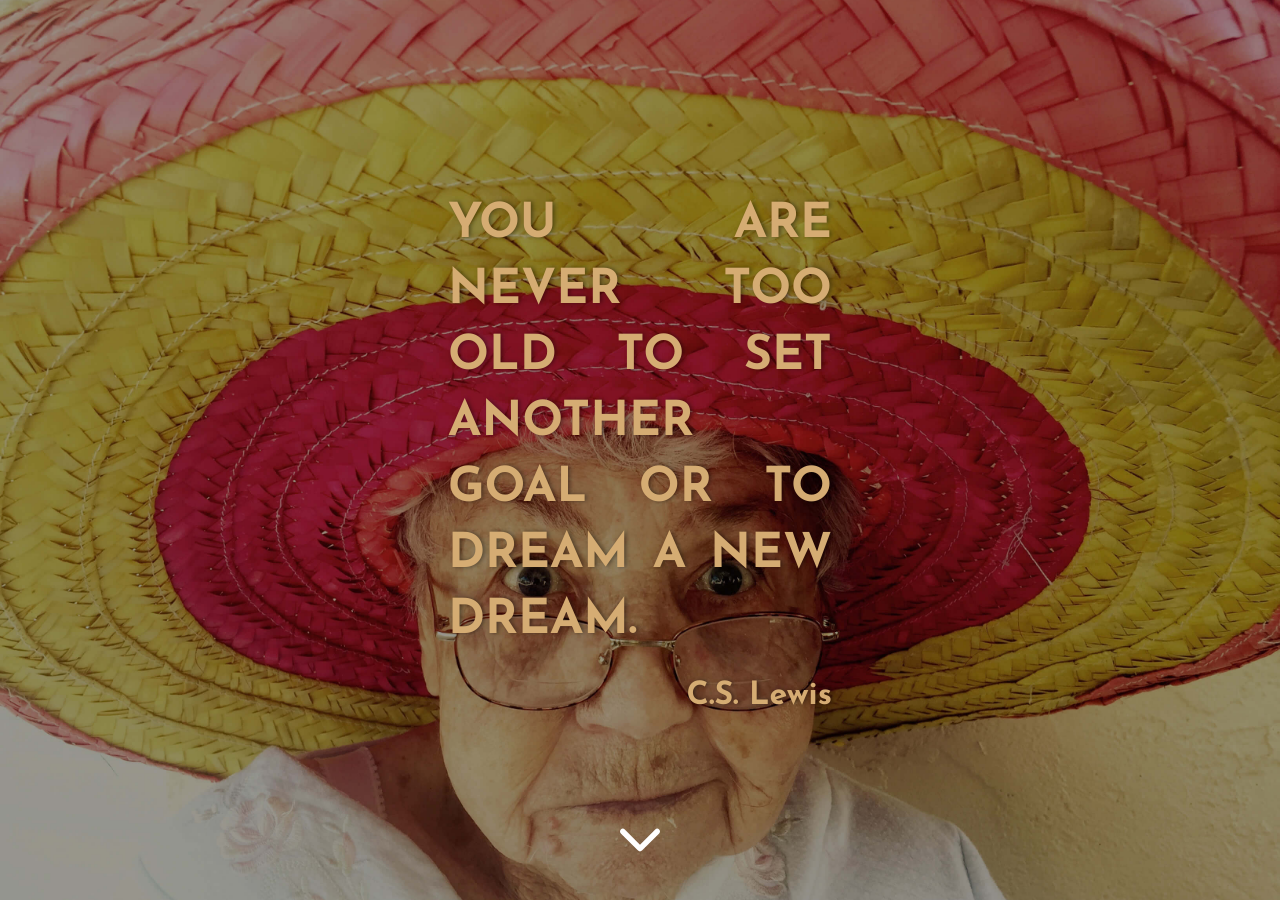
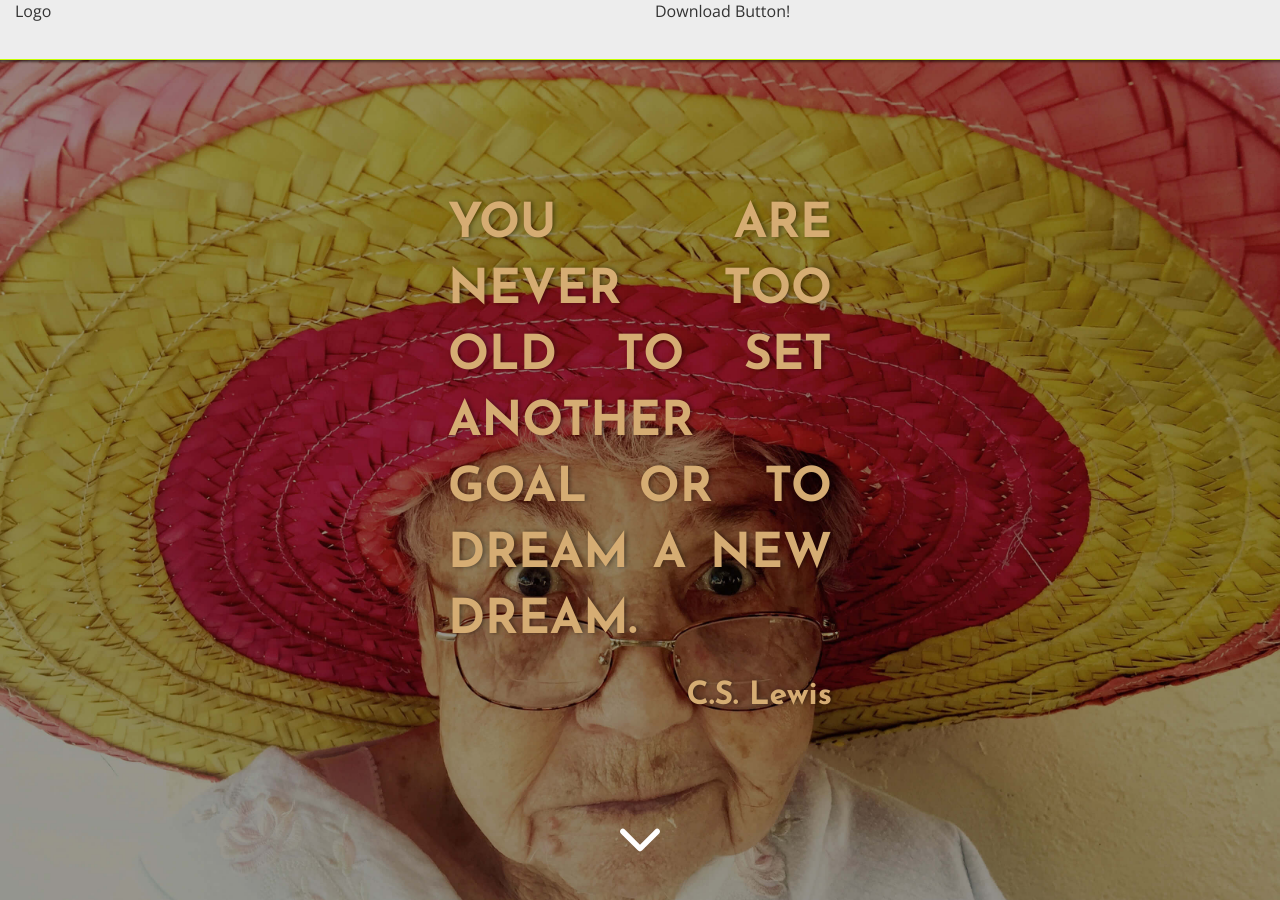
Before and after one commit to stanidesis/quotograph, a Jekyll site: the page built from index.html, in a window 1280 px wide. Built offline with Jekyll 4.4.1, drawn with Linux system fonts in a browser that asks for light colours.

Commit message:
Beginnings of a Header

```diff
--- a/_includes/header.html
+++ b/_includes/header.html
@@ -1,2 +1,8 @@
 <div class="header affix">
+  <div class="container-fluid">
+    <div class="row">
+      <div class="col-xs-6">Logo</div>
+      <div class="col-xs-6">Download Button!</div>
+    </div>
+  </div>
 </div>
--- a/_includes/index_js.html
+++ b/_includes/index_js.html
@@ -2,6 +2,7 @@
   function setupFullpage() {
     $('#fullpage').fullpage({
       controlArrows: false,
+      fixedElements: ".header",
       afterRender: function() {
         $('#fullpage').fadeTo(1000, 1.0);
       }
--- /dev/null
+++ b/_sass/components/_header.scss
@@ -0,0 +1,10 @@
+.header {
+  @include m-boxShadow(0, 0, .2rem, .2rem, rgba(black, .5));
+  position: fixed;
+  top: 0;
+  left: 0;
+  right: 0;
+  height: 6rem;
+  background-color: $color-background;
+  border-bottom: .1rem solid $color-accent;
+}
--- a/_sass/utilities/_mixins.scss
+++ b/_sass/utilities/_mixins.scss
@@ -77,3 +77,15 @@
 @mixin m-textShadow($x: 2px, $y: 0px, $blur: 4px, $color: rgba(0,0,0,.4)) {
     text-shadow: $x $y $blur $color;
 }
+// Box Shadow
+@mixin m-boxShadow($top, $left, $blur, $size, $color, $inset: false) {
+  @if $inset {
+    -webkit-box-shadow:inset $top $left $blur $size $color;
+    -moz-box-shadow:inset $top $left $blur $size $color;
+    box-shadow:inset $top $left $blur $size $color;
+  } @else {
+    -webkit-box-shadow: $top $left $blur $size $color;
+    -moz-box-shadow: $top $left $blur $size $color;
+    box-shadow: $top $left $blur $size $color;
+  }
+}
--- a/_sass/variables/variables.scss
+++ b/_sass/variables/variables.scss
@@ -1,9 +1,11 @@
 // Brand colors
-$color-brandHighlight: #2ECC71;
-$color-brandBase: #27AE60;
-$color-brandBackground: rgba(255, 255, 255, 1);
-$color-brandLight: #BDC3C7;
-$color-brandText: #95A5A6;
+$color-primary: rgb(142,36,170);
+$color-secondary: rgb(186,104,200);
+$color-accent: rgb(198,255,0);
+$color-textPrimary: rgba(black, .87);
+$color-textSecondary: rgba(black, .54);
+$color-textDisabled: rgba(black, .38);
+$color-background: rgb(237,237,237);
 // Page width (rem)
 $width-pageMax: 97;
 // Default animation length
--- a/css/main.scss
+++ b/css/main.scss
@@ -14,20 +14,21 @@
   "utilities/zindex",
   "fonts/type",
   "components/down-arrow",
+  "components/header",
   "components/quote-box"
 ;
 // Establish link colors transitions
 a {
   @include m-transition(color $seconds-defaultAnimLength ease);
-  color: $color-brandBase;
+  color: $color-accent;
   &:hover, &:active, &:visited {
-    color: darken($color-brandBase, 25%);
+    color: darken($color-accent, 25%);
     text-decoration: none;
   }
 }
 // Set background color
 body {
-  background-color: $color-brandBackground;
+  background-color: $color-background;
 }
 // Set html and body height to 100%
 html, body {
```
